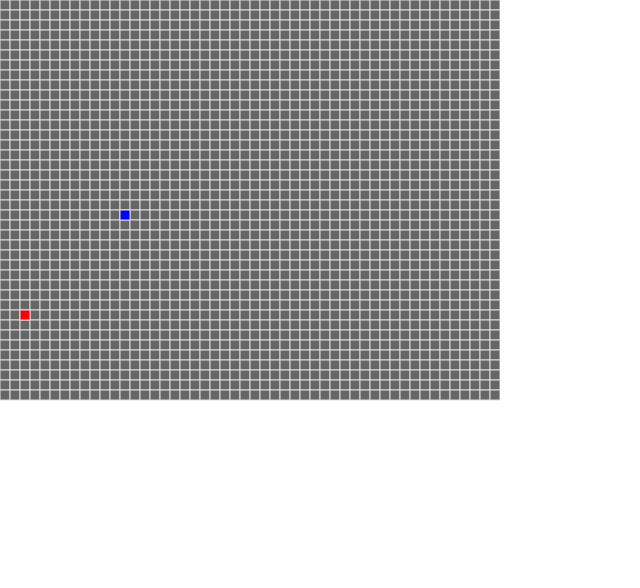
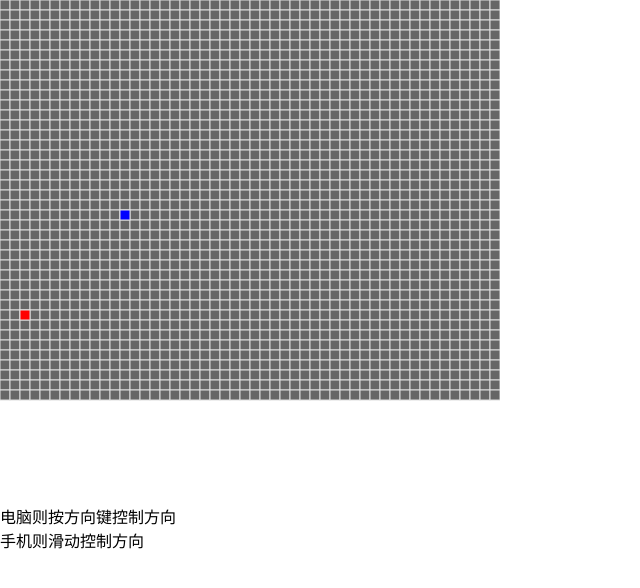
Before and after one commit to xiaomingTang/canvas_snake, a plain HTML site: page index.html in a window 1280 px wide. Shown: the whole page, without its empty margins (0-640 px from the left). Drawn offline with Linux system fonts and the light colour scheme.

Commit message:
添加提示信息

```diff
--- a/index.html
+++ b/index.html
@@ -13,6 +13,8 @@
 </head>
 <body>
 	<canvas id="snake" width="500" height="500">您的浏览器不支持canvas</canvas>
+	<div>电脑则按方向键控制方向</div>
+	<div>手机则滑动控制方向</div>
 
 	<script type="text/javascript" src="snake.js" ></script>
 </body>
```
